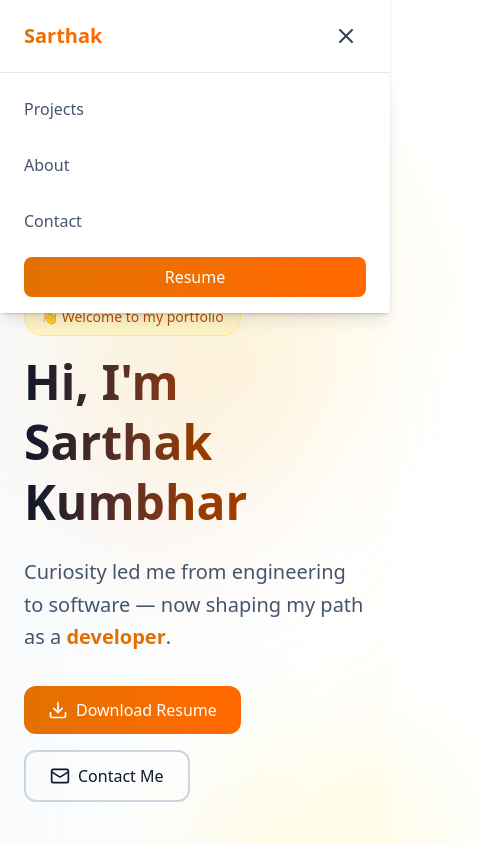
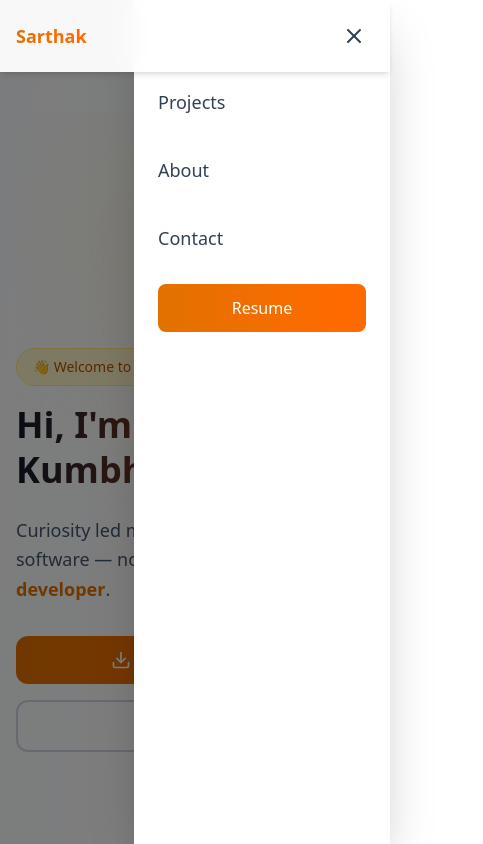
Before and after one commit to Sarthaksk26/Sarthak-portfolio, a React (Vite) app: page / in a window 390 px wide. Both pictures are taken after a click on the button "Toggle menu". Shown: the top 844 px of the page, 483 px wide, since content can reach past the window. Built offline with nearby package versions, Linux system fonts and the light colour scheme.

Commit message:
fixed zoomed in issue in mobile and improved header component

```diff
--- a/src/components/layout/Header.jsx
+++ b/src/components/layout/Header.jsx
@@ -13,6 +13,18 @@ export default function Header() {
     return () => window.removeEventListener('scroll', handleScroll);
   }, []);
 
+  useEffect(() => {
+    // Prevent body scroll when mobile menu is open
+    if (isMobileMenuOpen) {
+      document.body.style.overflow = 'hidden';
+    } else {
+      document.body.style.overflow = 'unset';
+    }
+    return () => {
+      document.body.style.overflow = 'unset';
+    };
+  }, [isMobileMenuOpen]);
+
   const scrollToSection = (e, id) => {
     e.preventDefault();
     const element = document.getElementById(id);
@@ -23,23 +35,24 @@ export default function Header() {
   };
 
   return (
+    <>
       <header
         className={`fixed top-0 left-0 right-0 z-50 transition-all duration-300 ${
           isScrolled
-          ? 'bg-white/80 backdrop-blur-lg shadow-lg border-b border-slate-200'
-          : 'bg-white/90 backdrop-blur-sm shadow-sm'
+            ? 'bg-white/95 backdrop-blur-lg shadow-lg border-b border-slate-200'
+            : 'bg-white/95 backdrop-blur-md shadow-md'
         }`}
       >
-      <div className="container px-6 py-4 flex items-center justify-between">
+        <div className="container mx-auto px-4 sm:px-6 py-4 flex items-center justify-between max-w-7xl">
           <a
             href="/"
-          className="text-xl font-bold bg-gradient-to-r from-amber-600 to-orange-500 bg-clip-text text-transparent hover:scale-105 transition-transform"
+            className="text-lg sm:text-xl font-bold bg-gradient-to-r from-amber-600 to-orange-500 bg-clip-text text-transparent hover:scale-105 transition-transform"
           >
             Sarthak
           </a>
 
           {/* Desktop Nav */}
-        <nav className="hidden md:flex items-center space-x-8 text-sm font-medium">
+          <nav className="hidden md:flex items-center space-x-6 lg:space-x-8 text-sm font-medium">
             <a
               href="#projects"
               onClick={(e) => scrollToSection(e, 'projects')}
@@ -66,7 +79,7 @@ export default function Header() {
             </a>
             <a
               href="/resume.pdf"
-            className="ml-4 px-4 py-2 rounded-lg bg-gradient-to-r from-amber-600 to-orange-500 text-white hover:shadow-lg hover:scale-105 transition-all"
+              className="ml-4 px-4 py-2 rounded-lg bg-gradient-to-r from-amber-600 to-orange-500 text-white hover:shadow-lg hover:scale-105 transition-all text-sm"
             >
               Resume
             </a>
@@ -75,46 +88,58 @@ export default function Header() {
           {/* Mobile Menu Button */}
           <button
             onClick={() => setIsMobileMenuOpen(!isMobileMenuOpen)}
-          className="md:hidden p-2 text-slate-700 hover:bg-slate-100 rounded-lg transition-colors"
+            className="md:hidden p-2 text-slate-700 hover:bg-slate-100 rounded-lg transition-colors z-50 relative"
+            aria-label="Toggle menu"
           >
             {isMobileMenuOpen ? <X size={24} /> : <Menu size={24} />}
           </button>
         </div>
+      </header>
 
-      {/* Mobile Menu */}
+      {/* Mobile Menu Overlay */}
       {isMobileMenuOpen && (
-        <div className="md:hidden bg-white border-t border-slate-200 shadow-lg">
-          <nav className="container px-6 py-4 flex flex-col space-y-4">
+        <div
+          className="fixed inset-0 bg-black/50 z-40 md:hidden"
+          onClick={() => setIsMobileMenuOpen(false)}
+        />
+      )}
+
+      {/* Mobile Menu Sidebar */}
+      <div
+        className={`fixed top-0 right-0 h-full w-64 bg-white shadow-2xl z-40 md:hidden transform transition-transform duration-300 ease-in-out ${
+          isMobileMenuOpen ? 'translate-x-0' : 'translate-x-full'
+        }`}
+      >
+        <nav className="flex flex-col p-6 pt-20 space-y-6">
           <a
             href="#projects"
             onClick={(e) => scrollToSection(e, 'projects')}
-              className="text-slate-600 hover:text-amber-600 transition-colors py-2"
+            className="text-slate-700 hover:text-amber-600 transition-colors py-2 text-lg font-medium"
           >
             Projects
           </a>
           <a
             href="#about"
             onClick={(e) => scrollToSection(e, 'about')}
-              className="text-slate-600 hover:text-amber-600 transition-colors py-2"
+            className="text-slate-700 hover:text-amber-600 transition-colors py-2 text-lg font-medium"
           >
             About
           </a>
           <a
             href="#contact"
             onClick={(e) => scrollToSection(e, 'contact')}
-              className="text-slate-600 hover:text-amber-600 transition-colors py-2"
+            className="text-slate-700 hover:text-amber-600 transition-colors py-2 text-lg font-medium"
           >
             Contact
           </a>
           <a
             href="/resume.pdf"
-              className="px-4 py-2 rounded-lg bg-gradient-to-r from-amber-600 to-orange-500 text-white text-center"
+            className="px-4 py-3 rounded-lg bg-gradient-to-r from-amber-600 to-orange-500 text-white text-center font-medium hover:shadow-lg transition-all"
           >
             Resume
           </a>
         </nav>
       </div>
-      )}
-    </header>
+    </>
   );
 }
--- a/src/pages/Home.jsx
+++ b/src/pages/Home.jsx
@@ -6,8 +6,8 @@ import ProjectCard from '../components/ui/ProjectCard';
 
 export default function Home() {
   const [emailCopied, setEmailCopied] = useState(false);
-  const myEmail = 'sarthakkumbhar26@gmail.com';
-  const githubProfile = 'https://github.com/Sarthaksk26';
+  const myEmail = 'sarthakkumbhar26@gmail.com'; // Replace with your actual email
+  const githubProfile = 'https://github.com/Sarthaksk26'; // Replace with your GitHub username
 
   const copyEmail = async () => {
     try {
@@ -27,39 +27,39 @@ export default function Home() {
   };
 
   return (
-    <div className="space-y-32 px-6 py-12 container">
+    <div className="space-y-20 sm:space-y-32 px-4 sm:px-6 py-12 container mx-auto max-w-7xl">
       {/* Hero Section */}
-      <section className="pt-20 pb-12 min-h-screen flex flex-col justify-center relative">
+      <section className="pt-20 pb-12 min-h-screen flex flex-col justify-center relative overflow-hidden">
         {/* Animated background circles */}
-        <div className="absolute top-20 left-10 w-72 h-72 bg-amber-200 rounded-full mix-blend-multiply filter blur-3xl opacity-20 animate-blob"></div>
-        <div className="absolute top-40 right-10 w-72 h-72 bg-orange-200 rounded-full mix-blend-multiply filter blur-3xl opacity-20 animate-blob animation-delay-2000"></div>
-        <div className="absolute -bottom-8 left-1/2 w-72 h-72 bg-yellow-200 rounded-full mix-blend-multiply filter blur-3xl opacity-20 animate-blob animation-delay-4000"></div>
+        <div className="absolute top-20 left-10 w-48 h-48 sm:w-72 sm:h-72 bg-amber-200 rounded-full mix-blend-multiply filter blur-3xl opacity-20 animate-blob"></div>
+        <div className="absolute top-40 right-10 w-48 h-48 sm:w-72 sm:h-72 bg-orange-200 rounded-full mix-blend-multiply filter blur-3xl opacity-20 animate-blob animation-delay-2000"></div>
+        <div className="absolute -bottom-8 left-1/2 w-48 h-48 sm:w-72 sm:h-72 bg-yellow-200 rounded-full mix-blend-multiply filter blur-3xl opacity-20 animate-blob animation-delay-4000"></div>
 
         <div className="max-w-4xl relative z-10" style={{ animation: 'fadeIn 1s ease-out' }}>
           <div className="inline-block mb-4 px-4 py-2 bg-amber-100 border border-amber-200 rounded-full text-amber-700 text-sm font-medium">
             👋 Welcome to my portfolio
           </div>
 
-          <h1 className="text-5xl md:text-7xl font-bold mb-6 bg-gradient-to-r from-slate-900 via-amber-800 to-orange-700 bg-clip-text text-transparent leading-tight">
+          <h1 className="text-4xl sm:text-5xl md:text-7xl font-bold mb-6 bg-gradient-to-r from-slate-900 via-amber-800 to-orange-700 bg-clip-text text-transparent leading-tight">
             Hi, I'm Sarthak Kumbhar
           </h1>
 
-          <p className="text-xl md:text-2xl text-slate-600 mb-8 leading-relaxed max-w-3xl">
+          <p className="text-lg sm:text-xl md:text-2xl text-slate-600 mb-8 leading-relaxed max-w-3xl">
             Curiosity led me from engineering to software — now shaping my path as a
             <span className="text-amber-600 font-semibold"> developer</span>.
           </p>
 
-          <div className="flex flex-wrap gap-4">
+          <div className="flex flex-col sm:flex-row flex-wrap gap-4">
             <a
               href="/resume.pdf"
-              className="group px-6 py-3 bg-gradient-to-r from-amber-600 to-orange-500 text-white rounded-xl font-medium hover:shadow-2xl hover:scale-105 transition-all flex items-center gap-2"
+              className="group px-5 sm:px-6 py-3 bg-gradient-to-r from-amber-600 to-orange-500 text-white rounded-xl font-medium hover:shadow-2xl hover:scale-105 transition-all flex items-center justify-center gap-2 w-full sm:w-auto"
             >
               <Download size={20} className="group-hover:animate-bounce" />
               Download Resume
             </a>
             <button
               onClick={scrollToContact}
-              className="px-6 py-3 border-2 border-slate-300 rounded-xl font-medium hover:border-amber-600 hover:bg-amber-50 transition-all flex items-center gap-2 cursor-pointer"
+              className="px-5 sm:px-6 py-3 border-2 border-slate-300 rounded-xl font-medium hover:border-amber-600 hover:bg-amber-50 transition-all flex items-center justify-center gap-2 cursor-pointer w-full sm:w-auto"
             >
               <Mail size={20} />
               Contact Me
@@ -73,7 +73,7 @@ export default function Home() {
             e.preventDefault();
             document.getElementById('projects').scrollIntoView({ behavior: 'smooth' });
           }}
-          className="absolute bottom-8 left-1/2 -translate-x-1/2 animate-bounce text-amber-600"
+          className="hidden sm:block absolute bottom-8 left-1/2 -translate-x-1/2 animate-bounce text-amber-600"
         >
           <ChevronDown size={32} />
         </a>
@@ -81,26 +81,28 @@ export default function Home() {
 
       {/* Projects Section */}
       <section id="projects" className="scroll-mt-24">
-        <div className="text-center mb-12">
-          <h2 className="text-4xl md:text-5xl font-bold mb-4 bg-gradient-to-r from-slate-900 to-amber-800 bg-clip-text text-transparent">
+        <div className="text-center mb-8 sm:mb-12">
+          <h2 className="text-3xl sm:text-4xl md:text-5xl font-bold mb-4 bg-gradient-to-r from-slate-900 to-amber-800 bg-clip-text text-transparent">
             Selected Projects
           </h2>
-          <p className="text-slate-600 text-lg">A collection of my recent work and experiments</p>
+          <p className="text-slate-600 text-base sm:text-lg">
+            A collection of my recent work and experiments
+          </p>
         </div>
 
-        <div className="grid gap-8 sm:grid-cols-2 lg:grid-cols-2">
+        <div className="grid gap-6 sm:gap-8 grid-cols-1 sm:grid-cols-2">
           {projects.map((p, index) => (
             <ProjectCard key={p.id} project={p} index={index} />
           ))}
         </div>
 
         {/* See More Work Button */}
-        <div className="mt-12 text-center">
+        <div className="mt-8 sm:mt-12 text-center">
           <a
             href={githubProfile}
             target="_blank"
             rel="noopener noreferrer"
-            className="group inline-flex items-center gap-3 px-8 py-4 bg-slate-900 text-white rounded-2xl text-lg font-medium hover:bg-slate-800 hover:shadow-2xl hover:scale-105 transition-all"
+            className="group inline-flex items-center gap-2 sm:gap-3 px-6 sm:px-8 py-3 sm:py-4 bg-slate-900 text-white rounded-2xl text-base sm:text-lg font-medium hover:bg-slate-800 hover:shadow-2xl hover:scale-105 transition-all"
           >
             <Github size={24} className="group-hover:rotate-12 transition-transform" />
             <span>See More Work on GitHub</span>
@@ -112,14 +114,14 @@ export default function Home() {
       {/* About Section */}
       <section id="about" className="scroll-mt-24">
         <div className="max-w-4xl mx-auto">
-          <div className="bg-white rounded-3xl p-8 md:p-12 shadow-xl border border-slate-200 relative overflow-hidden">
-            <div className="absolute top-0 right-0 w-64 h-64 bg-gradient-to-br from-amber-100 to-orange-100 rounded-full -translate-y-1/2 translate-x-1/2 opacity-50"></div>
+          <div className="bg-white rounded-2xl sm:rounded-3xl p-6 sm:p-8 md:p-12 shadow-xl border border-slate-200 relative overflow-hidden">
+            <div className="absolute top-0 right-0 w-48 h-48 sm:w-64 sm:h-64 bg-gradient-to-br from-amber-100 to-orange-100 rounded-full -translate-y-1/2 translate-x-1/2 opacity-50"></div>
 
             <div className="relative z-10">
-              <h2 className="text-4xl font-bold mb-6 bg-gradient-to-r from-slate-900 to-amber-800 bg-clip-text text-transparent">
+              <h2 className="text-3xl sm:text-4xl font-bold mb-4 sm:mb-6 bg-gradient-to-r from-slate-900 to-amber-800 bg-clip-text text-transparent">
                 About Me
               </h2>
-              <p className="text-slate-700 text-lg leading-relaxed">
+              <p className="text-slate-700 text-base sm:text-lg leading-relaxed">
                 From Electrical Engineering to software development, my path has always been guided
                 by curiosity. I taught myself C++ and web development, and now work as a{' '}
                 <span className="font-semibold text-amber-600">
@@ -134,36 +136,36 @@ export default function Home() {
       </section>
 
       {/* Contact Section */}
-      <section id="contact" className="scroll-mt-24 pb-20">
+      <section id="contact" className="scroll-mt-24 pb-12 sm:pb-20">
         <div className="max-w-3xl mx-auto text-center">
-          <h2 className="text-4xl md:text-5xl font-bold mb-6 bg-gradient-to-r from-slate-900 to-amber-800 bg-clip-text text-transparent">
+          <h2 className="text-3xl sm:text-4xl md:text-5xl font-bold mb-4 sm:mb-6 bg-gradient-to-r from-slate-900 to-amber-800 bg-clip-text text-transparent">
             Let's Connect
           </h2>
-          <p className="text-slate-700 text-lg mb-8">
+          <p className="text-slate-700 text-base sm:text-lg mb-6 sm:mb-8 px-4">
             I'm always open to discussing new projects, creative ideas, or opportunities.
           </p>
 
-          <div className="flex flex-col sm:flex-row items-center justify-center gap-4">
+          <div className="flex flex-col sm:flex-row items-stretch sm:items-center justify-center gap-4 px-4">
             <a
               href={`mailto:${myEmail}`}
-              className="inline-flex items-center gap-3 px-8 py-4 bg-gradient-to-r from-amber-600 to-orange-500 text-white rounded-2xl text-lg font-medium hover:shadow-2xl hover:scale-105 transition-all"
+              className="inline-flex items-center justify-center gap-2 sm:gap-3 px-6 sm:px-8 py-3 sm:py-4 bg-gradient-to-r from-amber-600 to-orange-500 text-white rounded-2xl text-base sm:text-lg font-medium hover:shadow-2xl hover:scale-105 transition-all"
             >
-              <Mail size={24} />
-              <span>{myEmail}</span>
+              <Mail size={20} className="sm:w-6 sm:h-6" />
+              <span className="truncate">{myEmail}</span>
             </a>
 
             <button
               onClick={copyEmail}
-              className="inline-flex items-center gap-3 px-8 py-4 border-2 border-slate-300 rounded-2xl text-lg font-medium hover:border-amber-600 hover:bg-amber-50 transition-all hover:scale-105"
+              className="inline-flex items-center justify-center gap-2 sm:gap-3 px-6 sm:px-8 py-3 sm:py-4 border-2 border-slate-300 rounded-2xl text-base sm:text-lg font-medium hover:border-amber-600 hover:bg-amber-50 transition-all hover:scale-105"
             >
               {emailCopied ? (
                 <>
-                  <Check size={24} className="text-green-600" />
+                  <Check size={20} className="sm:w-6 sm:h-6 text-green-600" />
                   <span className="text-green-600">Copied!</span>
                 </>
               ) : (
                 <>
-                  <Copy size={24} />
+                  <Copy size={20} className="sm:w-6 sm:h-6" />
                   <span>Copy Email</span>
                 </>
               )}
```
Lines whose indentation alone changed are shown as unchanged.
